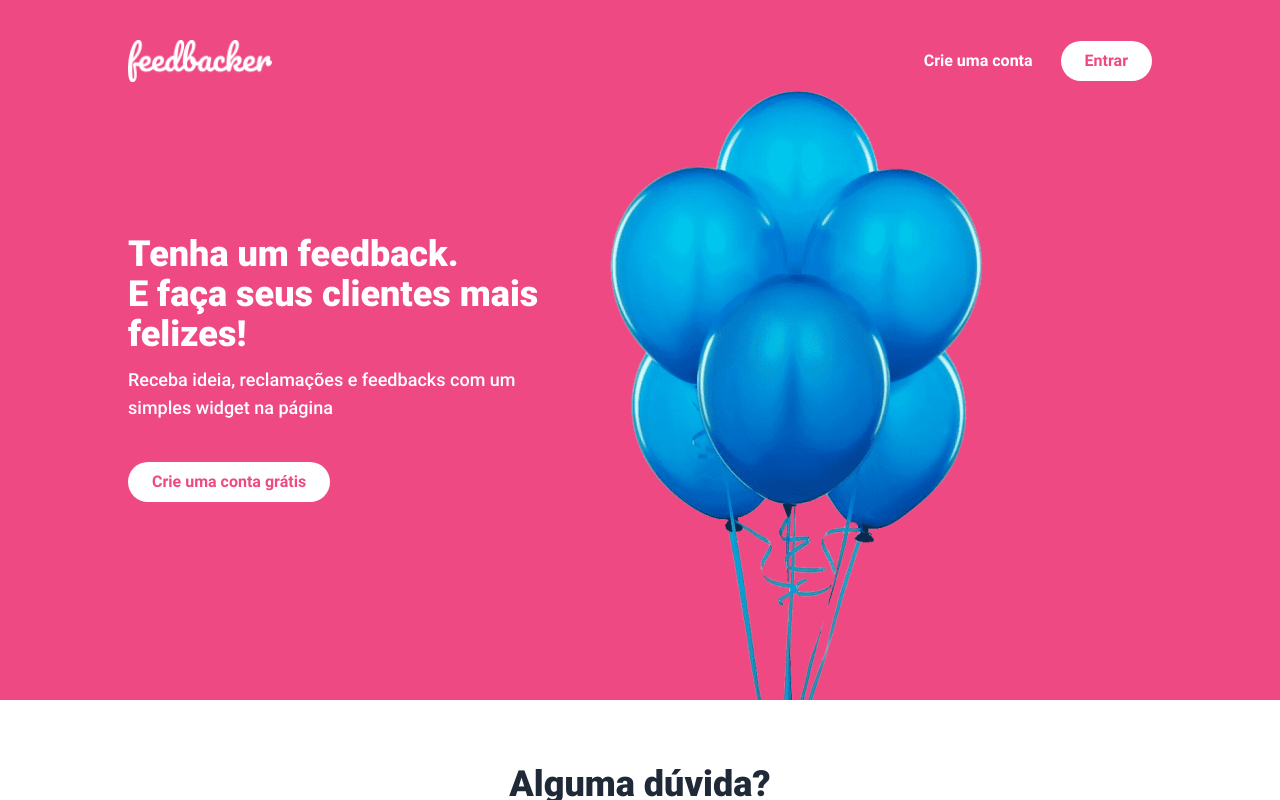
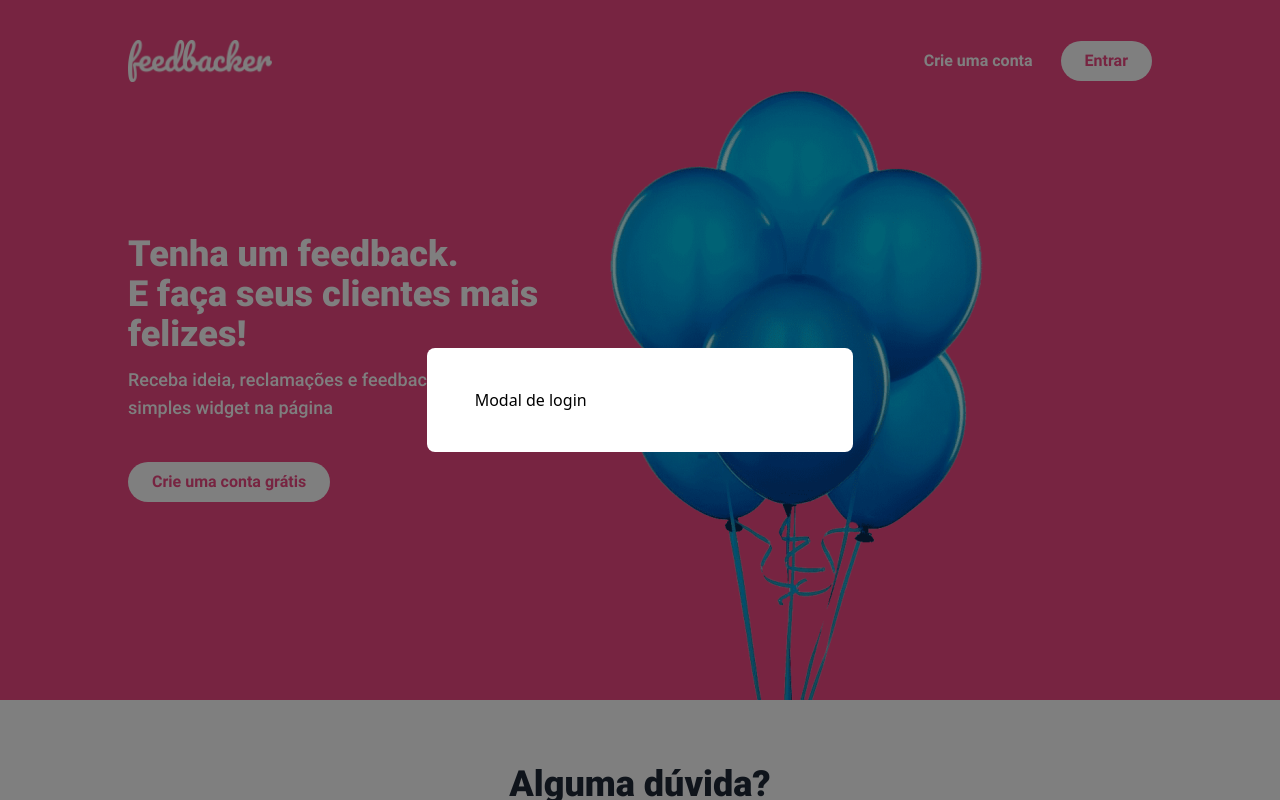
Before and after one commit to EdiGabriel22/vue-feedback, a Vue app in the folder dashboard/: page / in a window 1280 px wide. Both pictures are taken after a click on the button "Entrar". Shown: the top 800 px of the page. Built offline with nearby package versions, Linux system fonts and the light colour scheme.

Commit message:
feat: modal factory

```diff
--- a/dashboard/package.json
+++ b/dashboard/package.json
@@ -12,6 +12,7 @@
   "dependencies": {
     "animate.css": "^4.1.1",
     "core-js": "^3.8.3",
+    "tiny-emitter": "^2.1.0",
     "vue": "^3.2.13",
     "vue-router": "^4.0.3"
   },
--- a/dashboard/src/App.vue
+++ b/dashboard/src/App.vue
@@ -1,3 +1,14 @@
 <template>
+	<ModalFactory/>
 	<router-view/>
 </template>
+
+<script>
+import ModalFactory from './components/ModalFactory/index.vue'
+
+export default {
+	components: {
+		ModalFactory
+	}
+}
+</script>
--- /dev/null
+++ b/dashboard/src/components/ModalFactory/index.vue
@@ -0,0 +1,72 @@
+<template>
+    <teleport to="body">
+        <div
+            v-if="state.isActive"
+            class="fixed top-0 left-0 z-50 flex items-center justify-center w-full h-full bg-black/50"
+            @click="handleModalToogle({ status: false})"
+        >
+            <div
+                class="fixed mx-10"
+                :class="state.width"
+            >
+                <div class="flex flex-col overflow-hidden bg-white rounded-lg animate__fadeInDown animate__faster animate__animated">
+                    <div class="flex flex-col px-12 py-10 bg-white">
+                        <component :is="state.component" />
+                    </div>
+                </div>
+            </div>
+        </div>
+    </teleport>
+</template>
+
+<script>
+import { reactive, onMounted, onBeforeUnmount, defineAsyncComponent } from 'vue'
+import useModal from '../../hooks/useModal'
+
+const ModalLogin = defineAsyncComponent(() => import('../ModalLogin'))
+
+const DEFAULT_WHIDTH = 'w-3/4 lg:w-1/3'
+
+export default {
+    components: {
+        ModalLogin
+    },
+
+    setup() {
+        const modal = useModal()
+        const state = reactive({
+            isActive: false,
+            component: {},
+            props: {},
+            width: DEFAULT_WHIDTH
+        })
+
+        onMounted(() => {
+            modal.listen(handleModalToogle)
+        })
+
+        onBeforeUnmount(() => {
+            modal.off(handleModalToogle)
+        })
+
+        function handleModalToogle(payload) {
+            if (payload.status) {
+                state.component = payload.component
+                state.props = payload.props
+                state.width = payload.width ?? DEFAULT_WHIDTH
+            } else {
+                state.component = {}
+                state.props = {}
+                state.width = DEFAULT_WHIDTH
+            }
+
+            state.isActive = payload.status
+        }
+
+        return {
+            state,
+            handleModalToogle
+        }
+    }
+}
+</script>
--- /dev/null
+++ b/dashboard/src/components/ModalLogin/index.vue
@@ -0,0 +1,9 @@
+<template>
+    <h1>Modal de login</h1>
+</template>
+
+<script>
+export default {
+
+}
+</script>
--- /dev/null
+++ b/dashboard/src/hooks/useModal.js
@@ -0,0 +1,23 @@
+import bus from '../utils/bus.js'
+
+const EVENT_NAME = 'modal:toggle'
+
+export default function useModal() {
+    function open(payload = {}) {
+        bus.emit(EVENT_NAME, { status: true, ...payload })
+    }
+
+    function close(payload = {}) {
+        bus.emit(EVENT_NAME, { status: false, ...payload })
+    }
+
+    function listen(fn) {
+        bus.on(EVENT_NAME, fn)
+    }
+
+    function off(fn) {
+        bus.off(EVENT_NAME, fn)
+    }
+
+    return { open, close, listen, off }
+}
--- /dev/null
+++ b/dashboard/src/utils/bus.js
@@ -0,0 +1,3 @@
+import Emitter from 'tiny-emitter'
+
+export default new Emitter()
--- a/dashboard/src/views/Home/CustomHeader.vue
+++ b/dashboard/src/views/Home/CustomHeader.vue
@@ -9,7 +9,10 @@
                     <button class="px-6 py-2 font-bold text-white rounded-full focus:outline-none">
                         Crie uma conta
                     </button>
-                    <button class="px-6 py-2 font-bold bg-white rounded-full text-brand-main focus:outline-none">
+                    <button
+                        @click="() => emit('login')"
+                        class="px-6 py-2 font-bold bg-white rounded-full text-brand-main focus:outline-none"
+                    >
                         Entrar
                     </button>
                 </div>
@@ -37,7 +40,9 @@
 
 <script>
 export default {
-
+    setup(_, { emit }) {
+        return { emit }
+    }
 }
 </script>
 
--- a/dashboard/src/views/Home/index.vue
+++ b/dashboard/src/views/Home/index.vue
@@ -11,14 +11,16 @@
 
 <script>
 import { onMounted } from 'vue'
+import { useRouter } from 'vue-router'
 import Contact from './Contact.vue'
 import CustomHeader from './CustomHeader.vue'
-import { useRouter } from 'vue-router'
+import useModal from '../../hooks/useModal'
 
 export default {
 	components: { CustomHeader, Contact },
 	setup() {
 		const router = useRouter()
+		const modal = useModal()
 
 		onMounted(() => {
 			const token = window.localStorage.getItem('token')
@@ -28,6 +30,9 @@
 		})
 
 		function handleLogin() {
+			modal.open({
+				component: 'ModalLogin'
+			})
 		}
 
 		function handleAccountCreate() {
```
Also changed, not shown: dashboard/.eslintrc.js, 1 other file (tests, documents, lock files or other folders).
